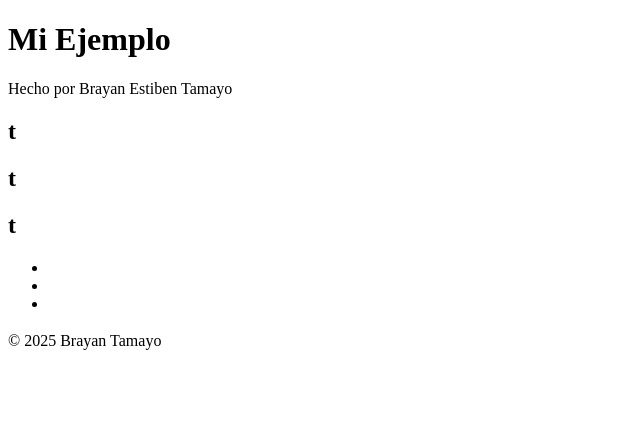
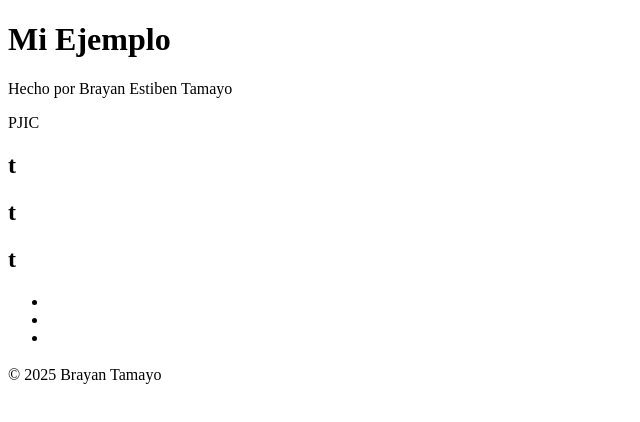
Before and after one commit to Brayan-T/RepoEjem, a plain HTML site: page index.html in a window 1280 px wide. Shown: the whole page, without its empty margins (0-640 px from the left). Drawn offline with Linux system fonts and the light colour scheme.

Commit message:
V3
Se da universidad

```diff
--- a/index.html
+++ b/index.html
@@ -9,6 +9,7 @@
   <header>
     <h1>Mi Ejemplo</h1>
     <p>Hecho por Brayan Estiben Tamayo</p>
+    <p>PJIC</p>
   </header>
 
   <section>
```
